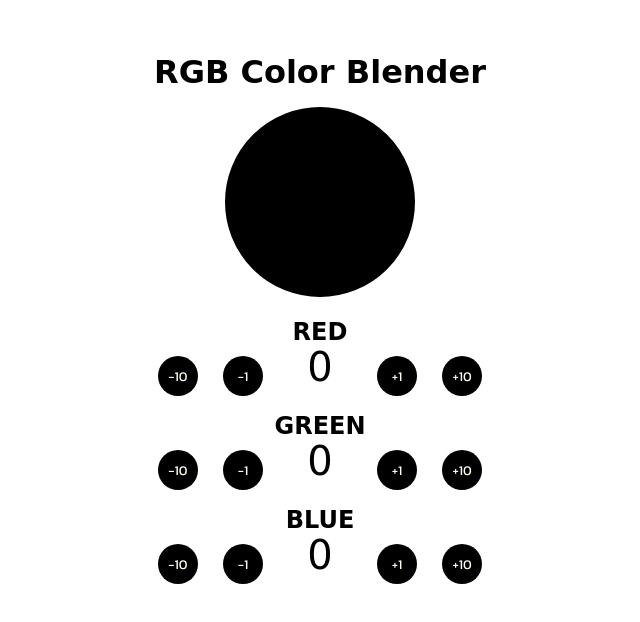
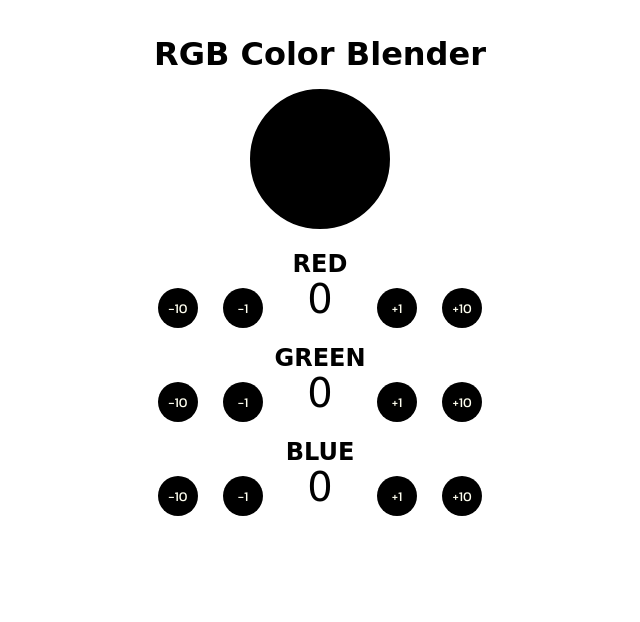
Before and after one commit to Martinius222/RGBColorBlender, a plain HTML site: page index.html in a window 1280 px wide. Shown: the whole page, without its empty margins (320-960 px from the left). Drawn offline with nearby package versions, Linux system fonts and the light colour scheme; a web font is replaced by a local one.

Commit message:
change dimensions

```diff
--- a/colorStyle.css
+++ b/colorStyle.css
@@ -11,6 +11,7 @@ body {
 }
 
 h1 {
+    margin-top: 0.1em;
     margin-bottom: 0.5em;
     text-align: center;
 }
@@ -31,8 +32,8 @@ h2 {
 }
 
 #blendArea {
-    width: 180px;
-    height: 180px;
+    width: 130px;
+    height: 130px;
     margin-bottom: 1em;
     background-color: aquamarine;
     border: solid black 5px;
```
